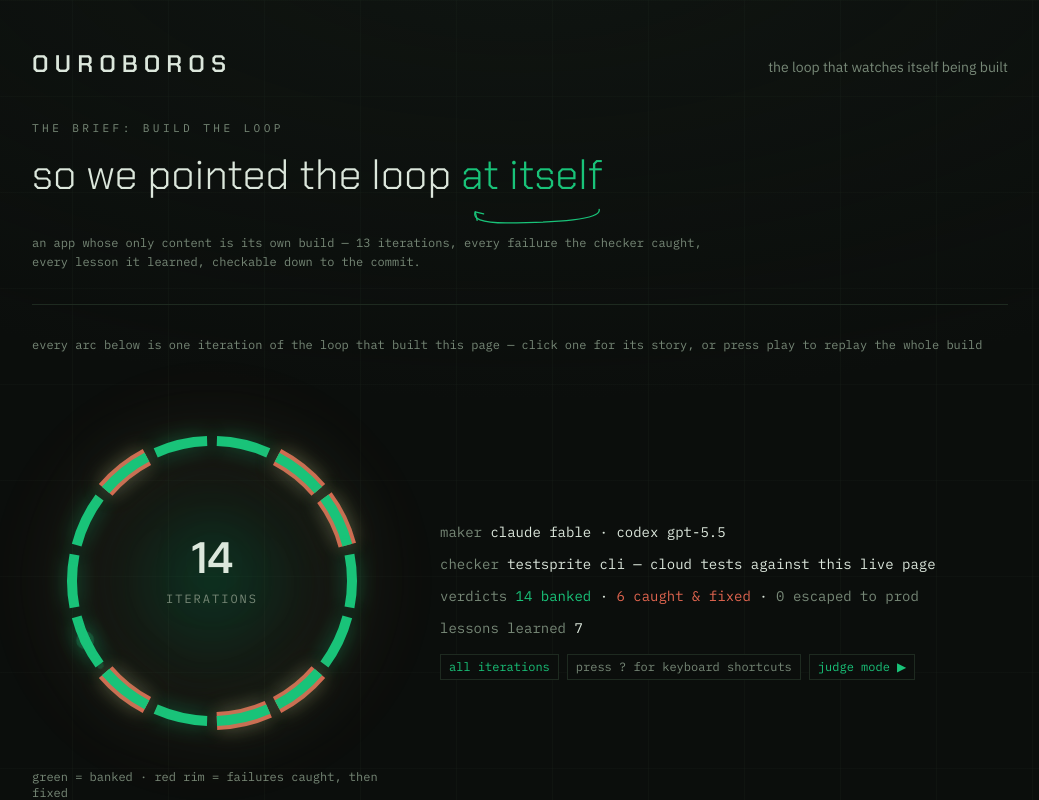
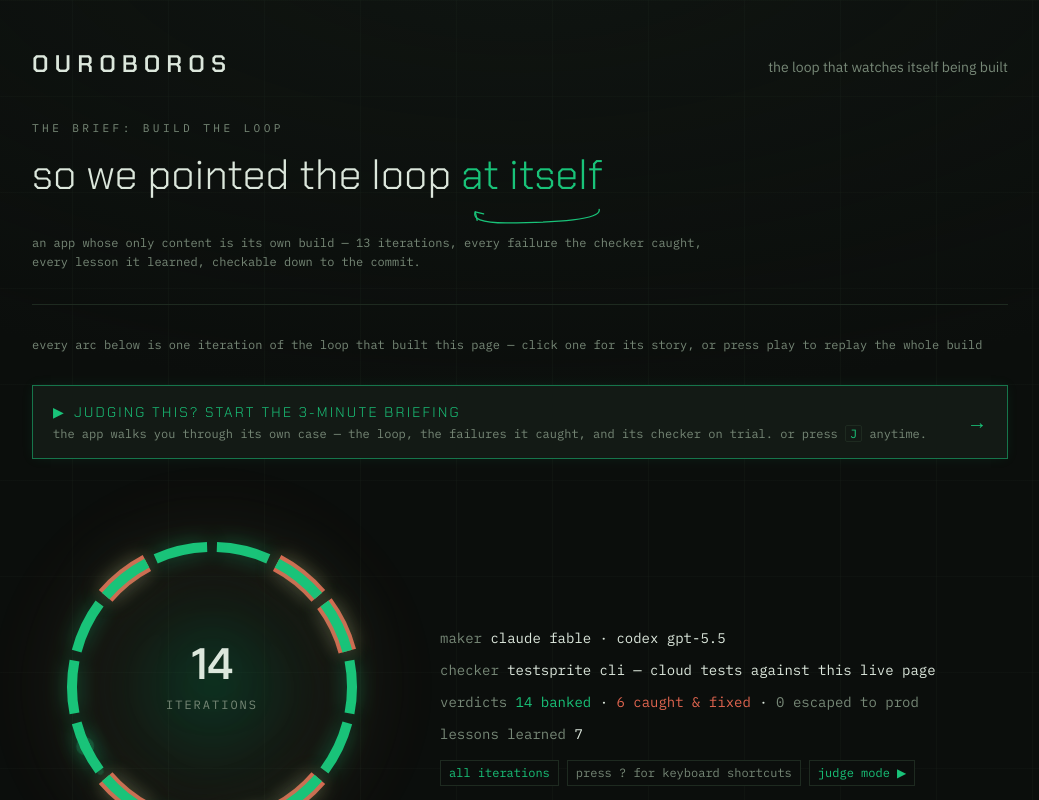
Before and after one commit to Yazan-O/ouroboros, a Next.js app: page / in a window 1280 px wide. Shown: the top 800 px of the page, without its empty margins (120-1159 px from the left). Built offline with nearby package versions, Linux system fonts and the light colour scheme.

Commit message:
Judge Mode discoverability: prominent breathing CTA at the top — 'Judging this? Start the 3-minute briefing' (or press J), impossible to miss

```diff
--- a/app/globals.css
+++ b/app/globals.css
@@ -117,6 +117,26 @@ body {
 }
 
 @media (prefers-reduced-motion: no-preference) {
+  .judge-cta {
+    animation: judge-pulse 2.8s ease-in-out infinite;
+  }
+  .judge-cta:hover {
+    animation: none;
+  }
+}
+
+@keyframes judge-pulse {
+  0%, 100% {
+    box-shadow: 0 0 0 0 rgba(var(--accent-rgb), 0);
+    border-color: rgba(var(--accent-rgb), 0.35);
+  }
+  50% {
+    box-shadow: 0 0 26px -2px rgba(var(--accent-rgb), 0.22);
+    border-color: rgba(var(--accent-rgb), 0.75);
+  }
+}
+
+@media (prefers-reduced-motion: no-preference) {
   .loop-arrow path {
     stroke-dasharray: 340;
     stroke-dashoffset: 340;
--- a/components/LoopPanel.tsx
+++ b/components/LoopPanel.tsx
@@ -231,7 +231,37 @@ export default function LoopPanel({
       <div aria-live="polite" className="sr-only" data-testid="live-region">
         {liveMessage}
       </div>
-      <section className="reveal reveal-2 mt-12 grid gap-8 md:grid-cols-[auto_1fr] md:items-center md:gap-12">
+
+      <button
+        type="button"
+        data-testid="judge-cta"
+        onClick={openJudge}
+        aria-label="Start the guided judge briefing"
+        className="judge-cta reveal reveal-2 mt-8 flex w-full items-center justify-between gap-4 border border-accent/40 bg-surface px-5 py-4 text-left transition-colors hover:border-accent focus:outline-1 focus:outline-accent"
+      >
+        <span className="min-w-0">
+          <span className="flex items-center gap-2 font-display text-sm tracking-[0.16em] text-accent">
+            <span aria-hidden="true">▶</span> JUDGING THIS? START THE 3-MINUTE
+            BRIEFING
+          </span>
+          <span className="mt-1 block font-mono text-xs text-muted">
+            the app walks you through its own case — the loop, the failures it
+            caught, and its checker on trial. or press{" "}
+            <kbd className="rounded-[var(--radius)] border border-border px-1 text-accent">
+              J
+            </kbd>{" "}
+            anytime.
+          </span>
+        </span>
+        <span
+          aria-hidden="true"
+          className="shrink-0 font-mono text-xl text-accent transition-transform group-hover:translate-x-1"
+        >
+          →
+        </span>
+      </button>
+
+      <section className="reveal reveal-3 mt-12 grid gap-8 md:grid-cols-[auto_1fr] md:items-center md:gap-12">
         <Ring
           iterations={displayIterations}
           selectedIteration={selectedIteration}
```
